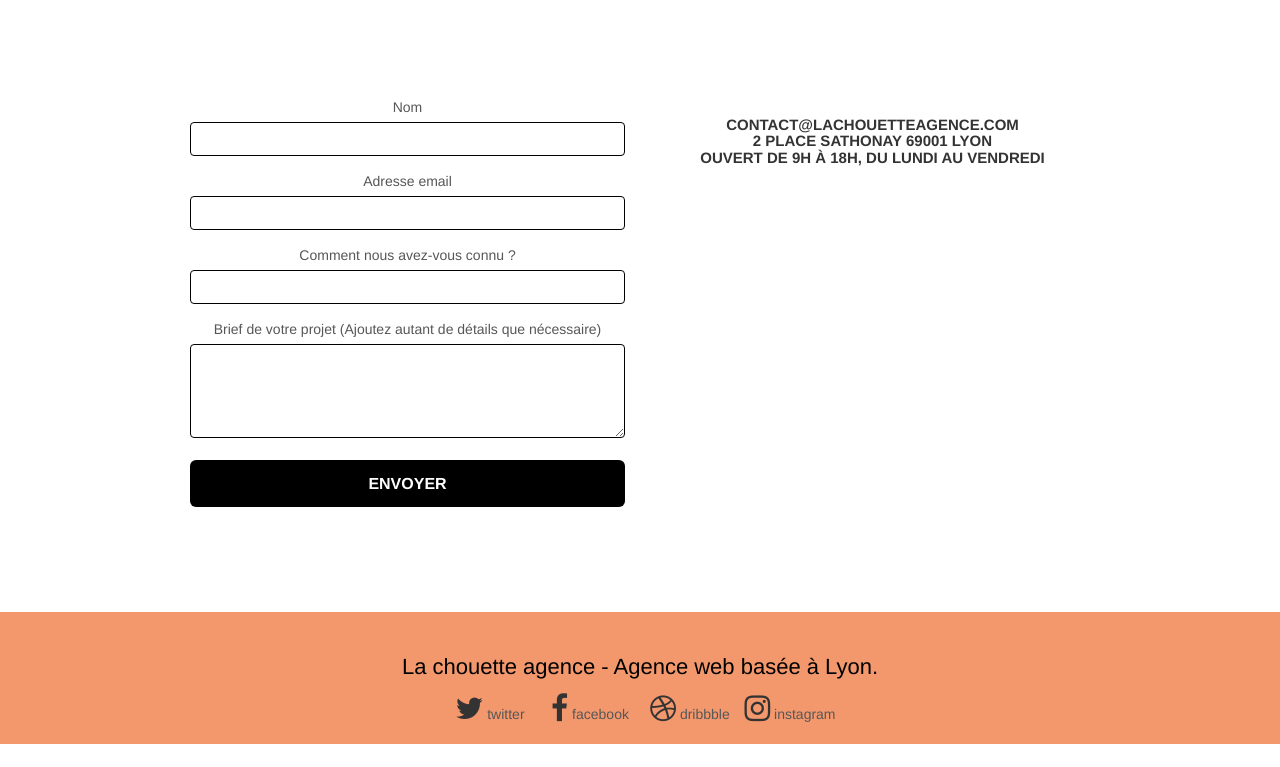
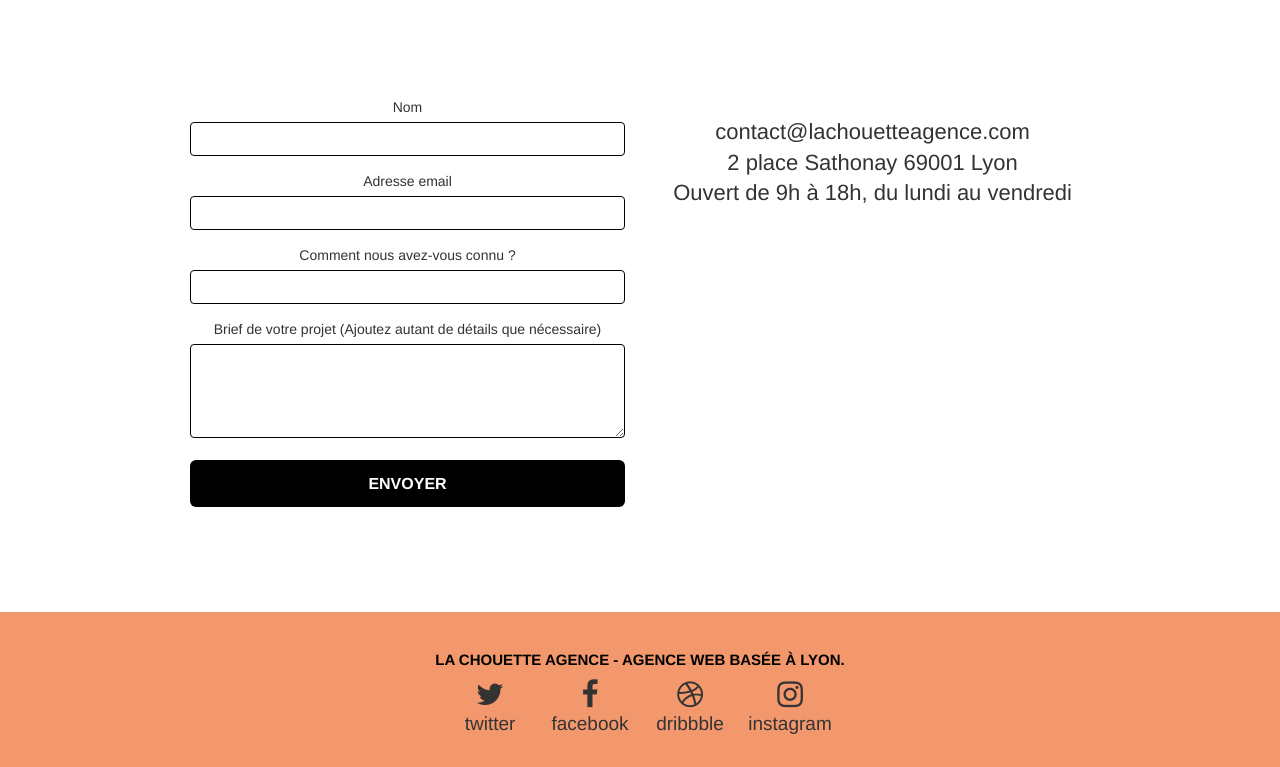
Before and after one commit to guillaume33470/guillaumeepinoux_4_24062021, a plain HTML site: page contact.html in a window 1280 px wide. Shown: the part 411-1178 px from the top of the page. Before the commit the page ends 1155 px from the top, so only its background shows below. Drawn offline with Linux system fonts and the light colour scheme; a script that the page names is missing.

Commit message:
correctif accessibility

```diff
--- a/contact.css
+++ b/contact.css
@@ -316,7 +316,6 @@ a:hover {
     float: left;
     margin-top: 4px;
     font-size: 1.9rem;
-    padding-right: 35%;
 }
 
 .navbar-nav .open .dropdown-menu > li > a {
@@ -595,7 +594,7 @@ label,
 a {
     font-family: "helvetica";
     font-weight: 400;
-    color: #575757!important;
+    color: #333!important;
 }
 
 .container {
--- a/contact.html
+++ b/contact.html
@@ -71,25 +71,25 @@
 				<div class="col-sm-6">
 					<form id="form_1" novalidate success-msg="Your message has been sent." fail-msg="Sorry it seems that our mail server is not responding, Sorry for the inconvenience!">
 						<div class="form-group">
-							<label>
+							<label for="name">
 								Nom
 							</label>
 							<input id="name" class="form-control" required />
 						</div>
 						<div class="form-group">
-							<label>
+							<label for="mail">
 								Adresse email
 							</label>
 							<input id="email" class="form-control" type="email" required />
 						</div>
 						<div class="form-group">
-							<label>
+							<label for="knowthat">
 								Comment nous avez-vous connu ?
 							</label>
 							<input class="form-control" type="email" required id="input_504" />
 						</div>
 						<div class="form-group">
-							<label>
+							<label for="projet">
 								Brief de votre projet (Ajoutez autant de détails que nécessaire)<br>
 							</label>
 							<textarea id="message" class="form-control" rows="4" cols="50" required></textarea>
@@ -100,11 +100,11 @@
 					</form>
 				</div>
 				<section class="col-sm-6">
-					<h3>
+					<h2>
 						contact@lachouetteagence.com<br>
 						2 place Sathonay 69001 Lyon<br>
 						Ouvert de 9h à 18h, du lundi au vendredi<br>
-					</h3>
+					</h2>
 				</section>
 			</div>
 		</div>
@@ -116,35 +116,39 @@
 		<aside class="container bloc-sm">
 			<div class="row">
 				<section class="col-sm-12">
-					<h2 class="text-center white">
+					<h3 class="text-center white">
 						La chouette agence - Agence web basée à Lyon.<br>
-					</h2>
+					</h3>
 					<div class="row row-no-gutters social">
 						<div class="col-sm-3">
 							<div class="text-center">
-								<a class="social" href="indexA.html"><span class="fa fa-twitter icon-md"></span>
-									twitter
+								<a class="social" href="indexA.html">
+									<span class="fa fa-twitter icon-md"></span>
+									<p>twitter</p>
 								</a>
 							</div>
 						</div>
 						<div class="col-sm-3">
 							<div class="text-center">
-								<a class="social" href="indexA.html"><span class="fa fa-facebook icon-md"></span>
-									facebook
+								<a class="social" href="indexA.html">
+									<span class="fa fa-facebook icon-md"></span>
+									<p>facebook</p>
 								</a>
 							</div>
 						</div>
 						<div class="col-sm-3">
 							<div class="text-center">
-								<a class="social" href="indexA.html"><span class="fa fa-dribbble icon-md"></span>
-									dribbble
+								<a class="social" href="indexA.html">
+									<span class="fa fa-dribbble icon-md"></span>
+									<p>dribbble</p>
 								</a>
 							</div>
 						</div>
 						<div class="col-sm-3">
 							<div class="text-center">
-								<a class="social" href="indexA.html"><span class="fa fa-instagram icon-md"></span>
-									instagram
+								<a class="social" href="indexA.html">
+									<span class="fa fa-instagram icon-md"></span>
+									<p>instagram</p>
 								</a>
 							</div>
 						</div>
```
